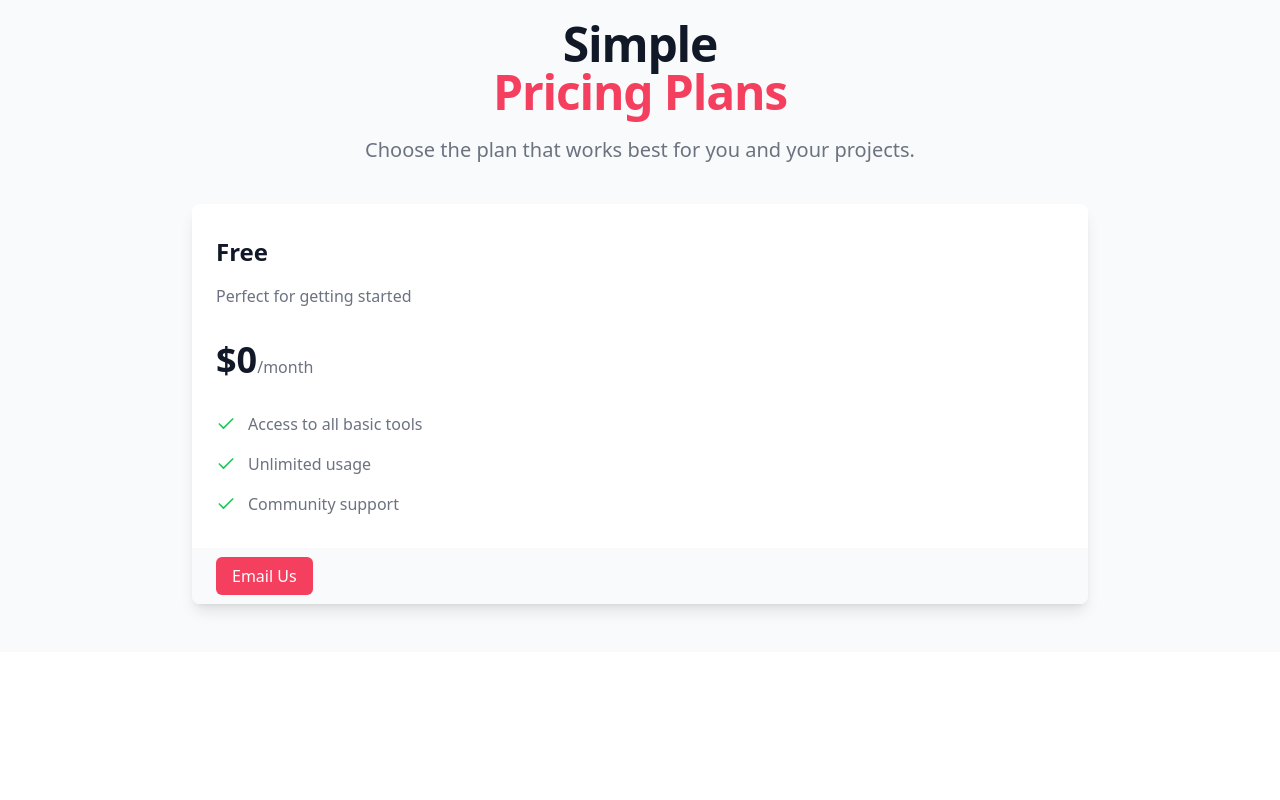
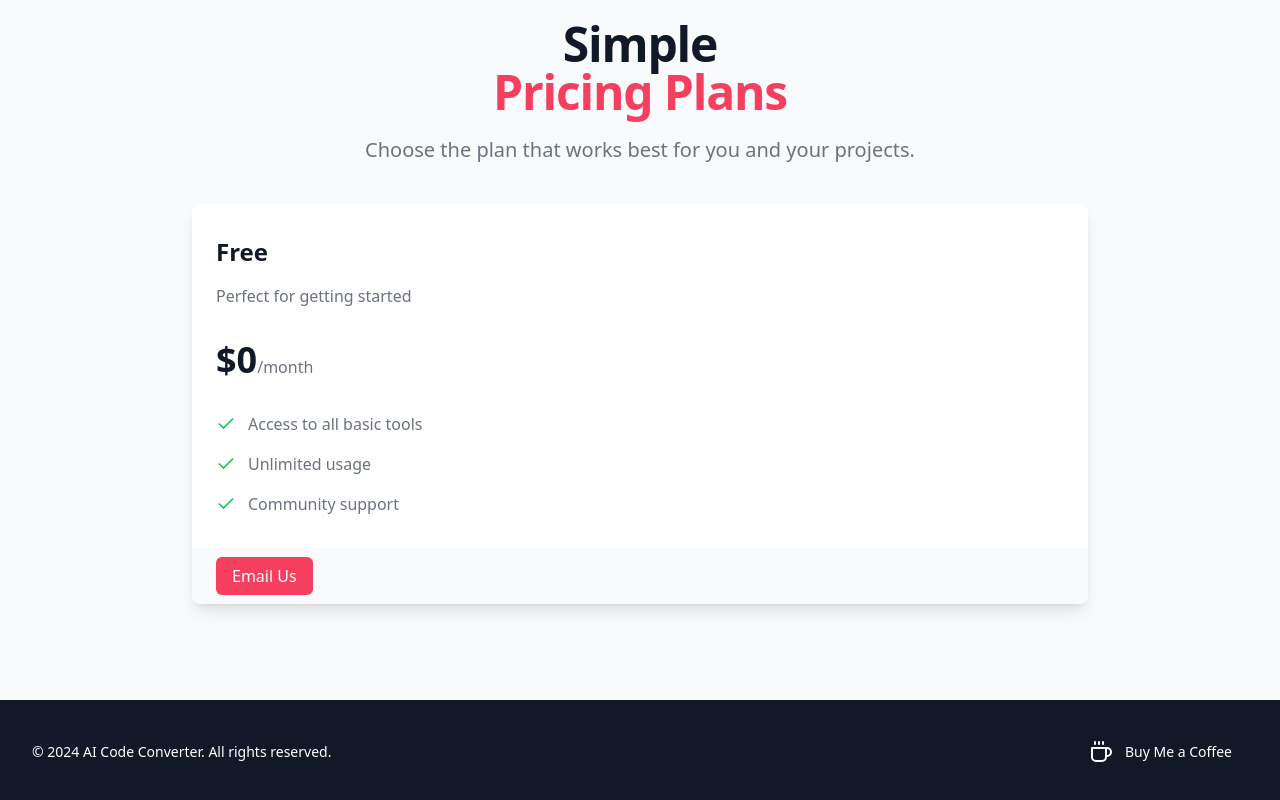
Before and after one commit to pallavkumarjha/tools-showcase, a React (Vite) app: page / in a window 1280 px wide. Shown: the part 884-1684 px from the top of the page. Before the commit the page ends 1536 px from the top, so only its background shows below. Built offline with nearby package versions, Linux system fonts and the light colour scheme.

Commit message:
chore: added footer

```diff
--- a/src/App.tsx
+++ b/src/App.tsx
@@ -1,6 +1,6 @@
 import { useState, useEffect, useRef } from 'react'
 import { motion } from 'framer-motion'
-import { Search, Moon, Sun, ExternalLink, Check } from 'lucide-react'
+import { Search, Moon, Sun, ExternalLink, Check, CoffeeIcon } from 'lucide-react'
 import { Analytics } from "@vercel/analytics/react"
 
 const tools = [
@@ -228,6 +228,20 @@ export default function ToolShowcase() {
             </div>
           </div>
         </main>
+        <footer className="bg-gray-900 text-white mt-12">
+        <div className="max-w-7xl mx-auto py-8 px-4 sm:px-6 lg:px-8 flex flex-col sm:flex-row justify-between items-center space-y-4 sm:space-y-0">
+          <p className="text-center text-sm">
+            &copy; 2024 AI Code Converter. All rights reserved.
+          </p>
+          <button
+            onClick={() => window.open('https://buymeacoffee.com/pallavjha', '_blank')}
+            className="inline-flex items-center px-4 py-2 text-sm bg-transparent hover:bg-white hover:bg-opacity-10 rounded-md transition-all duration-200 ease-in-out transform hover:scale-105 focus:outline-none focus:ring-2 focus:ring-blue-300"
+          >
+            <CoffeeIcon style={{ marginRight: '12px' }} />
+            Buy Me a Coffee
+          </button>
+        </div>
+      </footer>
       </div>
     </div>
   )
```
